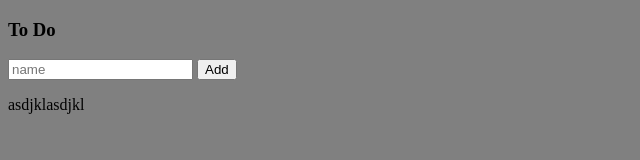
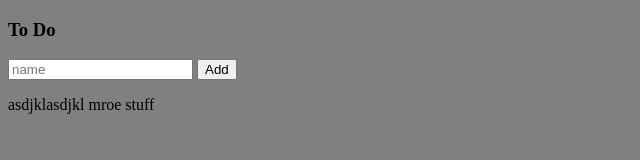
Before and after one commit to PhilJayN/toDo, a plain HTML site: page index.html in a window 1280 px wide. Shown: the full height of the page, 0-640 px from the left. Drawn offline with nearby package versions, Linux system fonts and the light colour scheme.

Commit message:
asdjklasdjklfjk;l

```diff
--- a/index.html
+++ b/index.html
@@ -21,3 +21,6 @@
 
 
 asdjklasdjkl
+
+
+mroe stuff
```
